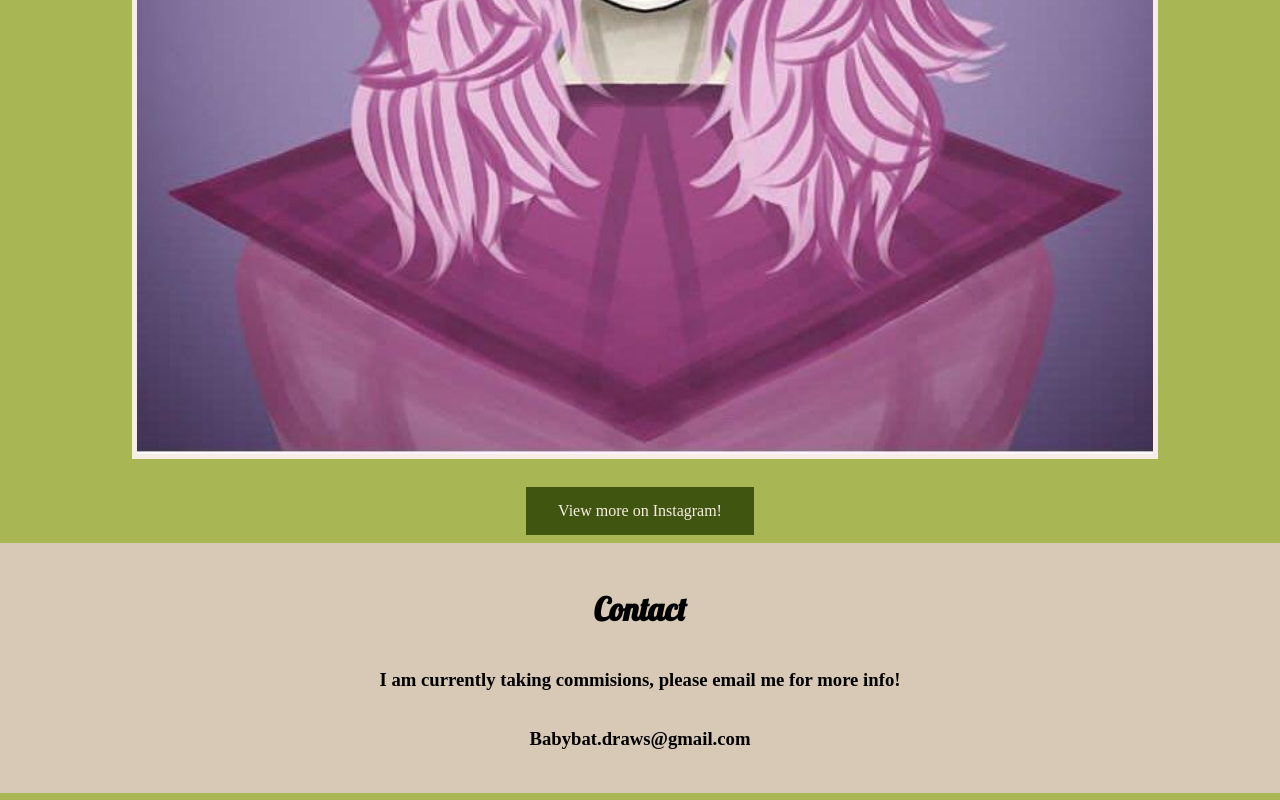
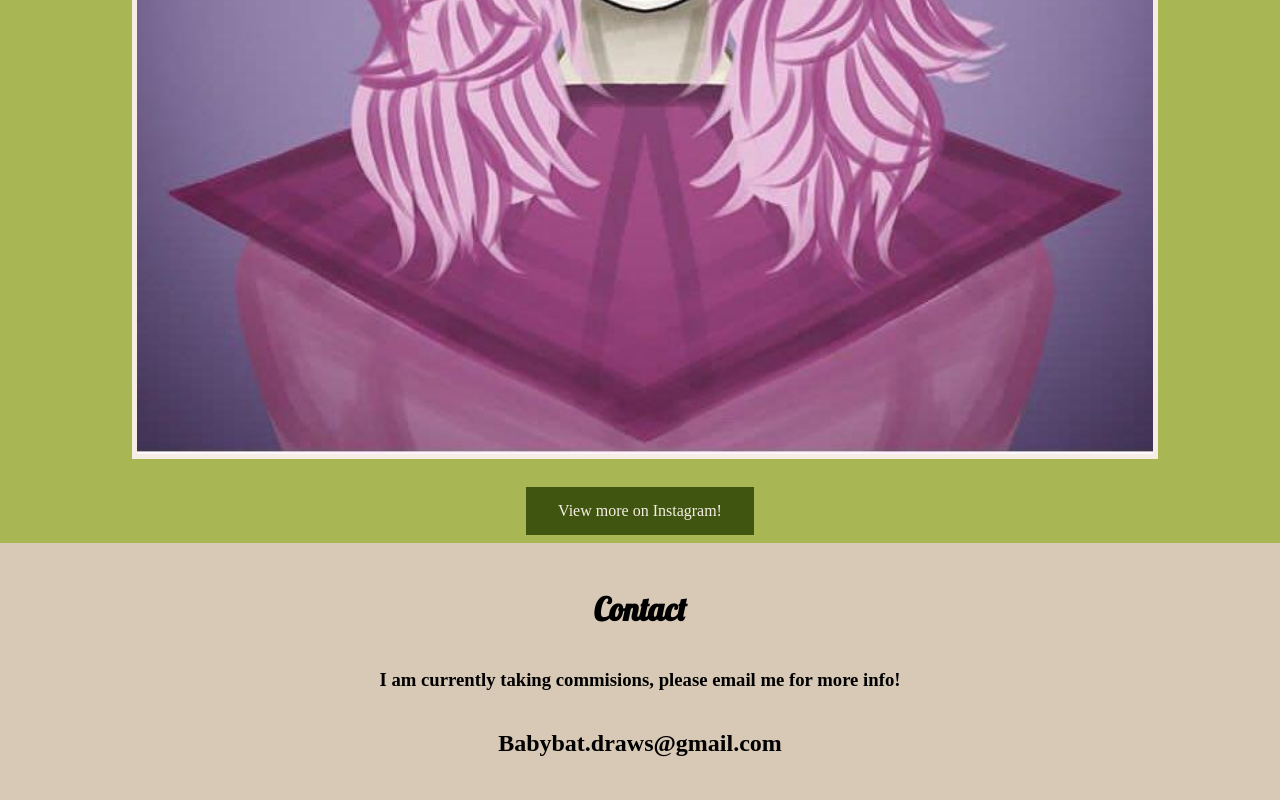
Before and after one commit to dariensoko/Sydney-Vogel-Art-Portfolio, a plain HTML site: page public/index.html in a window 1280 px wide. Shown: the part 10748-11548 px from the top of the page. Drawn offline with Linux system fonts and the light colour scheme; a web font is replaced by a local one.

Commit message:
Updated Email styling

```diff
--- a/public/index.html
+++ b/public/index.html
@@ -113,7 +113,7 @@
 <div class="contact">
   <h1>Contact</h1>
   <h3>I am currently taking commisions, please email me for more info!</h3>
-  <h3>Babybat.draws@gmail.com</h3>
+  <h2>Babybat.draws@gmail.com</h2>
 </div>
 
 </body>
```
